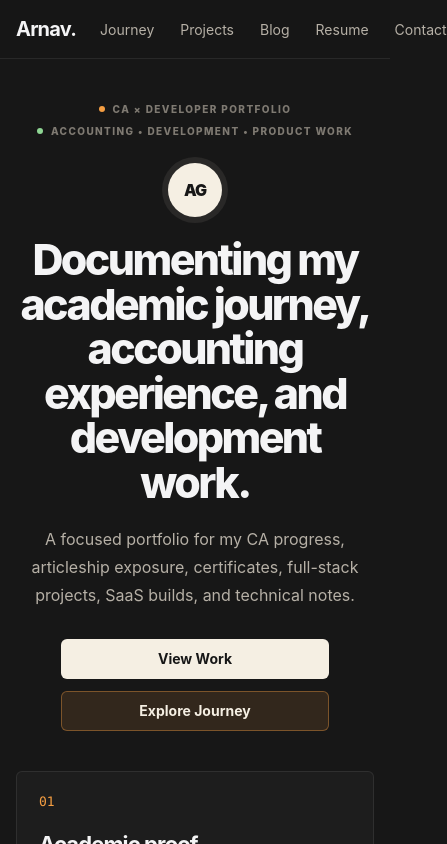
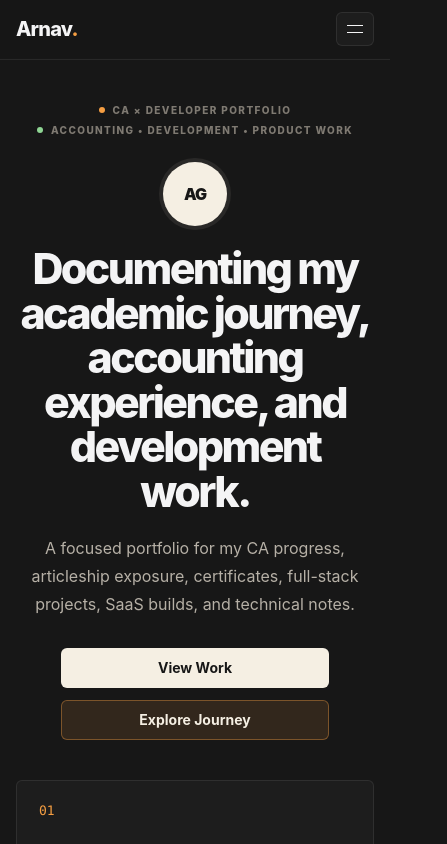
Before and after one commit to arnav-1124/arnav-portfolio, a React app in the folder frontend/: page / in a window 390 px wide. Shown: the top 844 px of the page, 447 px wide, since content can reach past the window. Built offline with nearby package versions, Linux system fonts and the light colour scheme; the HTML template or start-up script is replaced by a standard one.

Commit message:
Add responsive mobile navigation menu

```diff
--- a/frontend/src/components/layout/Navbar.jsx
+++ b/frontend/src/components/layout/Navbar.jsx
@@ -1,3 +1,4 @@
+import { useState } from "react";
 import { NavLink } from "react-router-dom";
 
 const links = [
@@ -9,47 +10,20 @@ const links = [
 ];
 
 function Navbar() {
+  const [isMenuOpen, setIsMenuOpen] = useState(false);
+
+  const closeMenu = () => {
+    setIsMenuOpen(false);
+  };
+
   return (
-    <header
-      style={{
-        position: "sticky",
-        top: 0,
-        zIndex: 20,
-        borderBottom: "1px solid var(--border-soft)",
-        background: "rgba(23, 23, 23, 0.88)",
-        backdropFilter: "blur(18px)",
-      }}
-    >
-      <nav
-        className="container"
-        style={{
-          height: "58px",
-          display: "flex",
-          alignItems: "center",
-          justifyContent: "space-between",
-          gap: "24px",
-        }}
-      >
-        <NavLink
-          to="/"
-          style={{
-            fontWeight: 700,
-            letterSpacing: "-0.04em",
-            fontSize: "20px",
-          }}
-        >
-          Arnav<span style={{ color: "var(--accent)" }}>.</span>
+    <header className="site-header">
+      <nav className="site-nav container">
+        <NavLink to="/" className="site-logo" onClick={closeMenu}>
+          Arnav<span>.</span>
         </NavLink>
 
-        <div
-          style={{
-            display: "flex",
-            alignItems: "center",
-            gap: "26px",
-            color: "var(--text-muted)",
-            fontSize: "14px",
-          }}
-        >
+        <div className="site-nav__links">
           {links.map((link) => (
             <NavLink
               key={link.href}
@@ -62,7 +36,35 @@ function Navbar() {
             </NavLink>
           ))}
         </div>
+
+        <button
+          className={`site-nav__toggle ${isMenuOpen ? "is-open" : ""}`}
+          type="button"
+          aria-label={isMenuOpen ? "Close menu" : "Open menu"}
+          aria-expanded={isMenuOpen}
+          onClick={() => setIsMenuOpen((prev) => !prev)}
+        >
+          <span />
+          <span />
+        </button>
       </nav>
+
+      <div className={`mobile-menu ${isMenuOpen ? "is-open" : ""}`}>
+        <div className="mobile-menu__inner container">
+          {links.map((link) => (
+            <NavLink
+              key={link.href}
+              to={link.href}
+              onClick={closeMenu}
+              className={({ isActive }) =>
+                isActive ? "mobile-menu__link is-active" : "mobile-menu__link"
+              }
+            >
+              {link.label}
+            </NavLink>
+          ))}
+        </div>
+      </div>
     </header>
   );
 }
--- a/frontend/src/styles/globals.css
+++ b/frontend/src/styles/globals.css
@@ -90,6 +90,93 @@ button {
   transform: scaleX(1);
 }
 
+.site-header {
+  position: sticky;
+  top: 0;
+  z-index: 20;
+  border-bottom: 1px solid var(--border-soft);
+  background: rgba(23, 23, 23, 0.9);
+  backdrop-filter: blur(18px);
+}
+
+.site-nav {
+  height: 58px;
+  display: flex;
+  align-items: center;
+  justify-content: space-between;
+  gap: 24px;
+}
+
+.site-logo {
+  color: var(--text-main);
+  font-size: 20px;
+  font-weight: 800;
+  letter-spacing: -0.04em;
+}
+
+.site-logo span {
+  color: var(--accent-orange);
+}
+
+.site-nav__links {
+  display: flex;
+  align-items: center;
+  gap: 26px;
+  color: var(--text-muted);
+  font-size: 14px;
+}
+
+.site-nav__toggle {
+  display: none;
+  width: 38px;
+  height: 34px;
+  align-items: center;
+  justify-content: center;
+  flex-direction: column;
+  gap: 6px;
+  border: 1px solid var(--border-soft);
+  border-radius: var(--radius-md);
+  background: var(--bg-panel);
+  color: var(--text-main);
+  transition:
+    border-color var(--transition-fast),
+    background var(--transition-fast),
+    transform var(--transition-fast);
+}
+
+.site-nav__toggle span {
+  width: 16px;
+  height: 1px;
+  background: var(--text-main);
+  transform-origin: center;
+  transition:
+    transform var(--transition-fast),
+    background var(--transition-fast);
+}
+
+.site-nav__toggle:hover {
+  border-color: rgba(245, 158, 66, 0.45);
+  background: var(--accent-orange-soft);
+}
+
+.site-nav__toggle:active {
+  transform: scale(0.97);
+}
+
+.site-nav__toggle.is-open span:first-child {
+  transform: translateY(3.5px) rotate(45deg);
+  background: var(--accent-orange);
+}
+
+.site-nav__toggle.is-open span:last-child {
+  transform: translateY(-3.5px) rotate(-45deg);
+  background: var(--accent-orange);
+}
+
+.mobile-menu {
+  display: none;
+}
+
 /* Shared buttons */
 
 .primary-action,
@@ -156,11 +243,9 @@ button {
 }
 
 .profile-hero__meta {
-  width: min(100%, 860px);
-  display: flex;
-  justify-content: center;
-  gap: 10px;
-  flex-wrap: wrap;
+  display: grid;
+  gap: 8px;
+  justify-items: center;
   margin-bottom: 26px;
   color: var(--text-soft);
   font-size: 12px;
@@ -188,8 +273,8 @@ button {
 }
 
 .profile-hero__avatar {
-  width: 54px;
-  height: 54px;
+  width: 64px;
+  height: 64px;
   margin-bottom: 20px;
   border-radius: 999px;
   display: grid;
@@ -198,7 +283,18 @@ button {
   background: var(--accent-cream);
   font-weight: 900;
   letter-spacing: -0.06em;
-  box-shadow: 0 0 0 6px var(--accent-cream-soft);
+  overflow: hidden;
+  box-shadow: 0 0 0 4px var(--accent-cream-soft);
+}
+
+.profile-hero__avatar img {
+  width: 100%;
+  height: 100%;
+  object-fit: cover;
+}
+
+.profile-hero__avatar span {
+  display: inline-flex;
 }
 
 .profile-hero h1 {
@@ -609,6 +705,76 @@ button {
   line-height: 1.4;
 }
 
+@media (max-width: 760px) {
+  .site-nav__links {
+    display: none;
+  }
+
+  .site-nav__toggle {
+    display: inline-flex;
+  }
+
+  .mobile-menu {
+    display: block;
+    max-height: 0;
+    overflow: hidden;
+    border-bottom: 1px solid transparent;
+    background: rgba(23, 23, 23, 0.96);
+    transition:
+      max-height 260ms ease,
+      border-color 260ms ease;
+  }
+
+  .mobile-menu.is-open {
+    max-height: 320px;
+    border-color: var(--border-soft);
+  }
+
+  .mobile-menu__inner {
+    display: grid;
+    gap: 4px;
+    padding-top: 10px;
+    padding-bottom: 12px;
+  }
+
+  .mobile-menu__link {
+    position: relative;
+    display: flex;
+    align-items: center;
+    min-height: 42px;
+    padding: 0 10px;
+    border-radius: var(--radius-sm);
+    color: var(--text-muted);
+    font-size: 14px;
+    transition:
+      color var(--transition-fast),
+      background var(--transition-fast);
+  }
+
+  .mobile-menu__link::before {
+    content: "";
+    width: 0;
+    height: 1px;
+    margin-right: 0;
+    background: var(--accent-orange);
+    transition:
+      width 220ms ease,
+      margin-right 220ms ease;
+  }
+
+  .mobile-menu__link:hover,
+  .mobile-menu__link.is-active {
+    color: var(--text-main);
+    background: var(--bg-panel);
+  }
+
+  .mobile-menu__link:hover::before,
+  .mobile-menu__link.is-active::before {
+    width: 14px;
+    margin-right: 9px;
+  }
+}
+
 /* Responsive */
 
 @media (max-width: 980px) {
```
